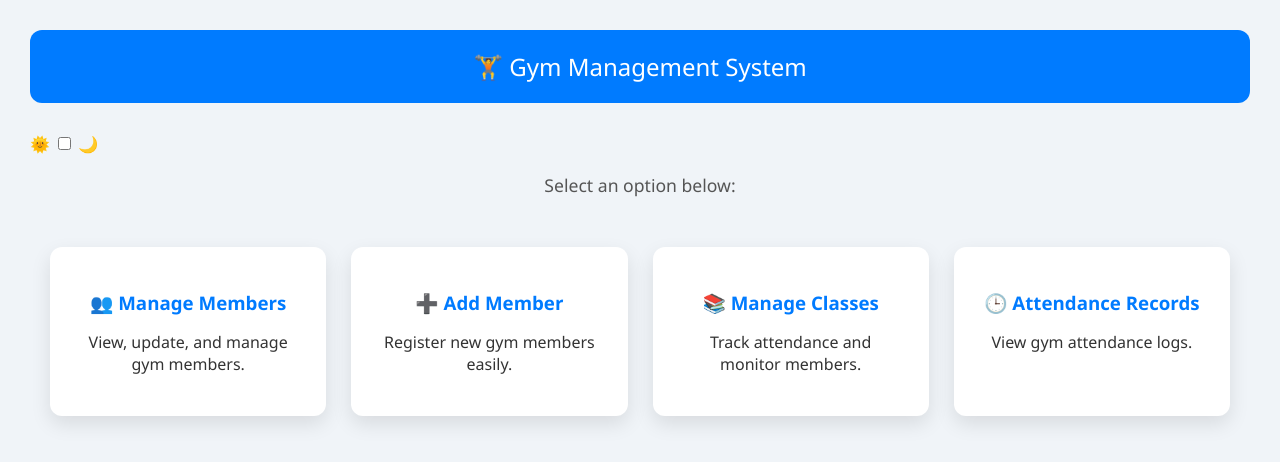
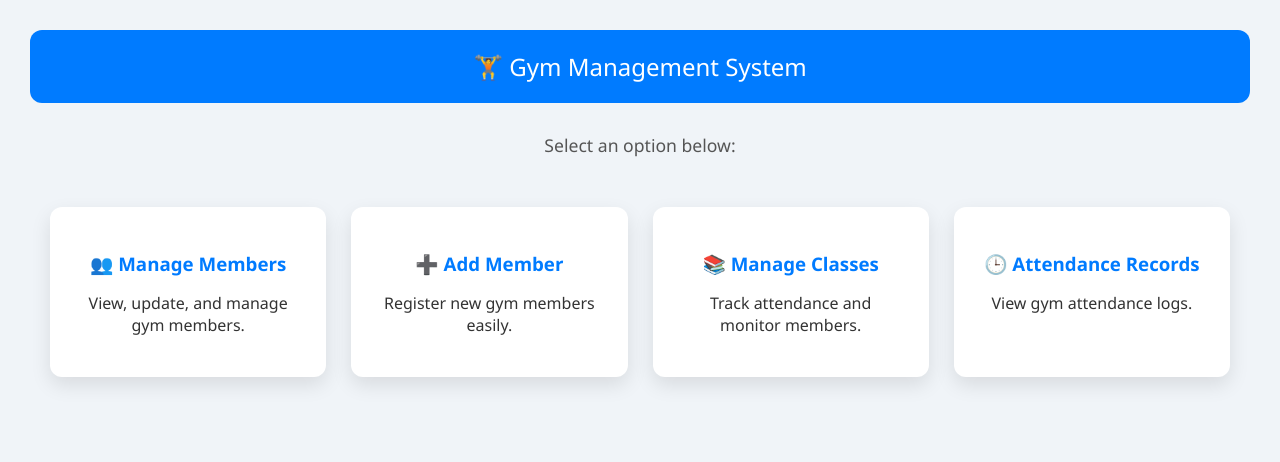
Before and after one commit to Gokul2005-droid/gym-management, a plain HTML site: page index.html in a window 1280 px wide. Drawn offline with Linux system fonts and the light colour scheme.

Commit message:
Update index.html
toglle removed

```diff
--- a/index.html
+++ b/index.html
@@ -7,8 +7,6 @@
 </head>
 <body>
   <header class="site-header">🏋️ Gym Management System</header>
-  <div class="theme-toggle">
-    <label>🌞 <input type="checkbox" id="darkModeToggle"> 🌙</label>
   </div>
   <p class="subheading">Select an option below:</p>
 
```
